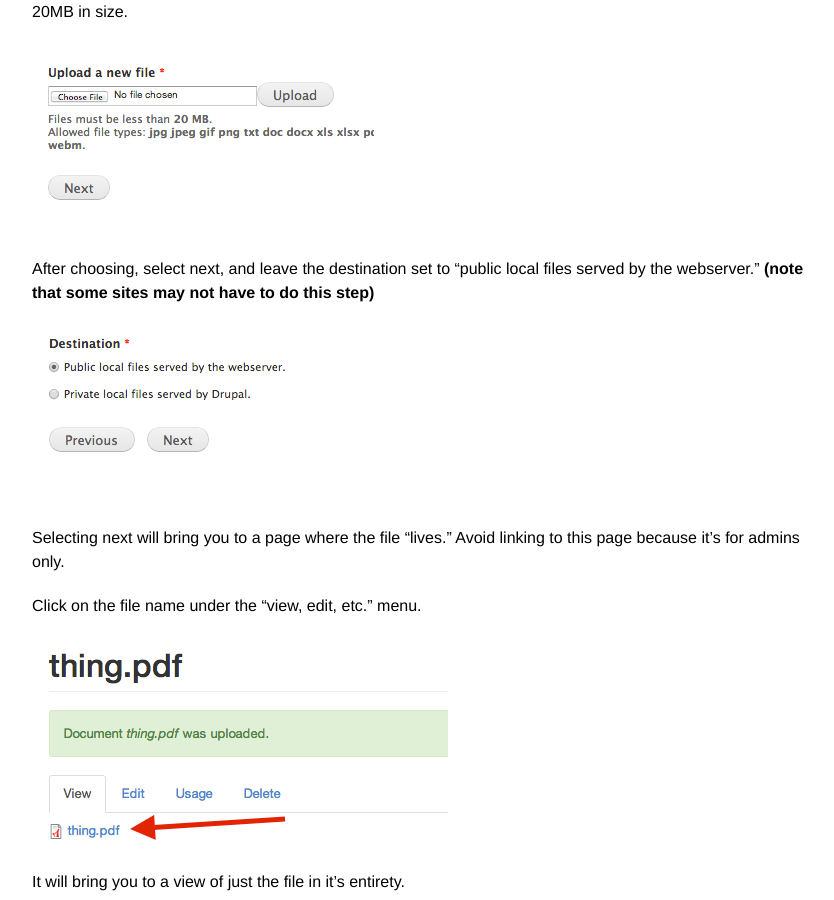
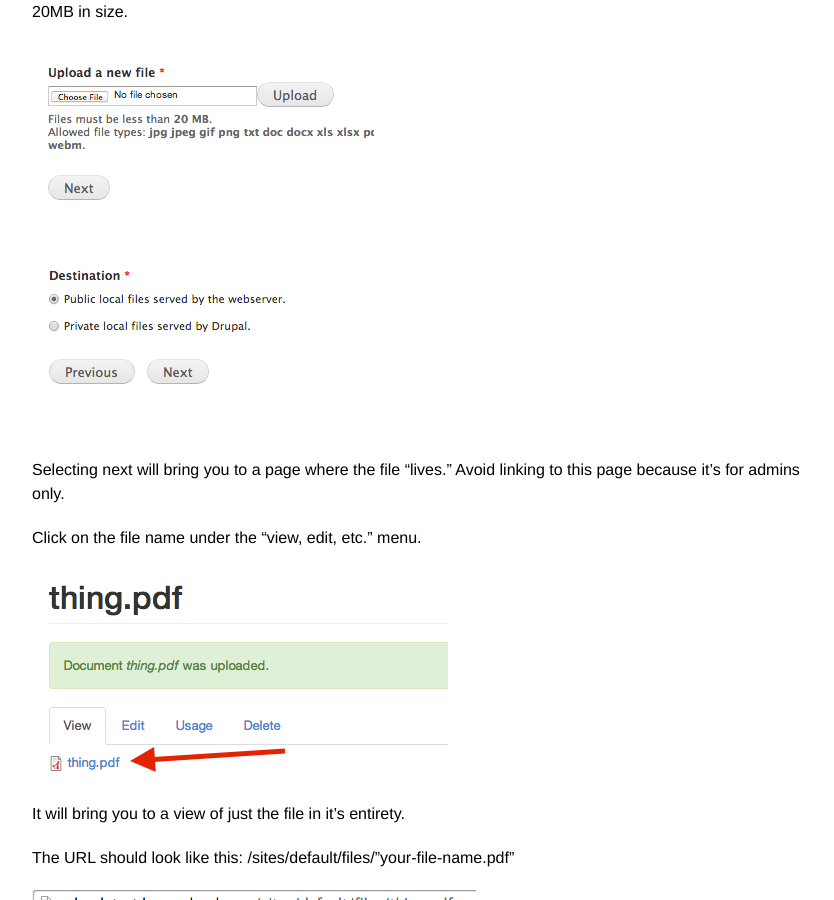
Before and after one commit to HCPSS/schoolsites-help, a Jekyll site: the page built from _posts/2014-07-15-uploading-files.md, in a window 1280 px wide and 900 px high, scrolled down 1529 px. Shown: the whole window, without its empty margins (208-1042 px from the left). Built offline with Jekyll 4.4.1, drawn with Linux system fonts in a browser that asks for light colours; Markdown is read by kramdown in place of the engine named in the settings.

```diff
--- a/_posts/2014-07-15-uploading-files.md
+++ b/_posts/2014-07-15-uploading-files.md
@@ -44,7 +44,6 @@
 
 ![choose file](/schoolsites-help/images/uploading/choose-file.png)
 
-After choosing, select next, and leave the destination set to "public local files served by the webserver." **(note that some sites may not have to do this step)**
 
 ![served by the webserver](/schoolsites-help/images/uploading/upload-destination.png)
 
```
